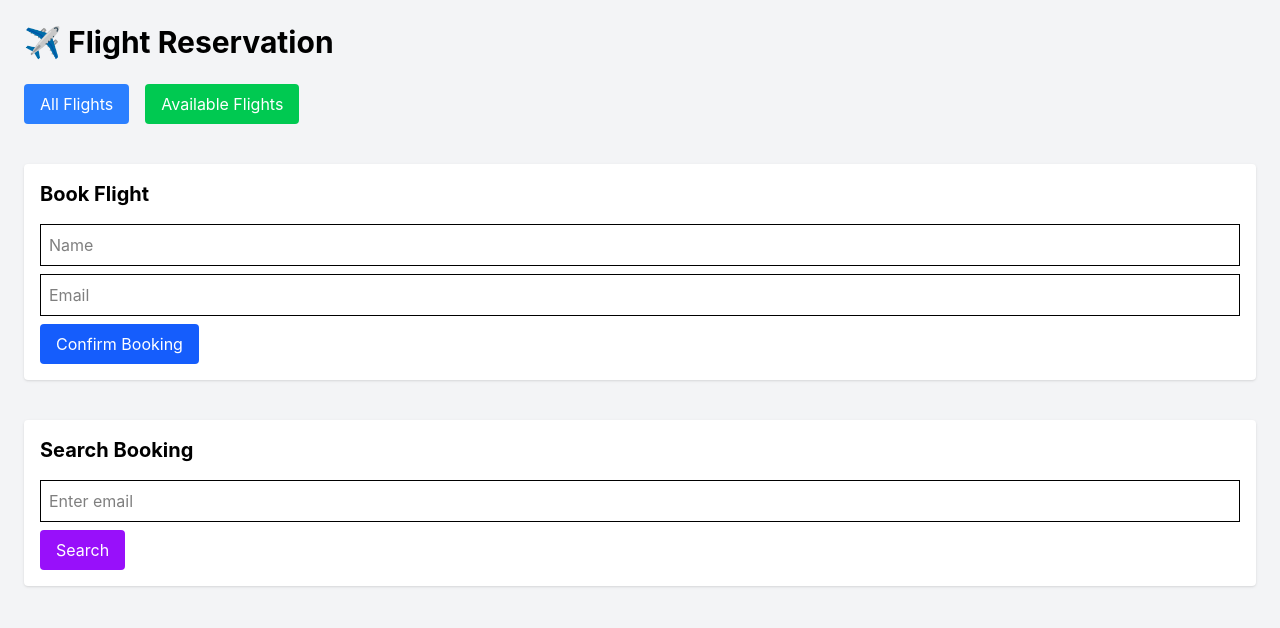
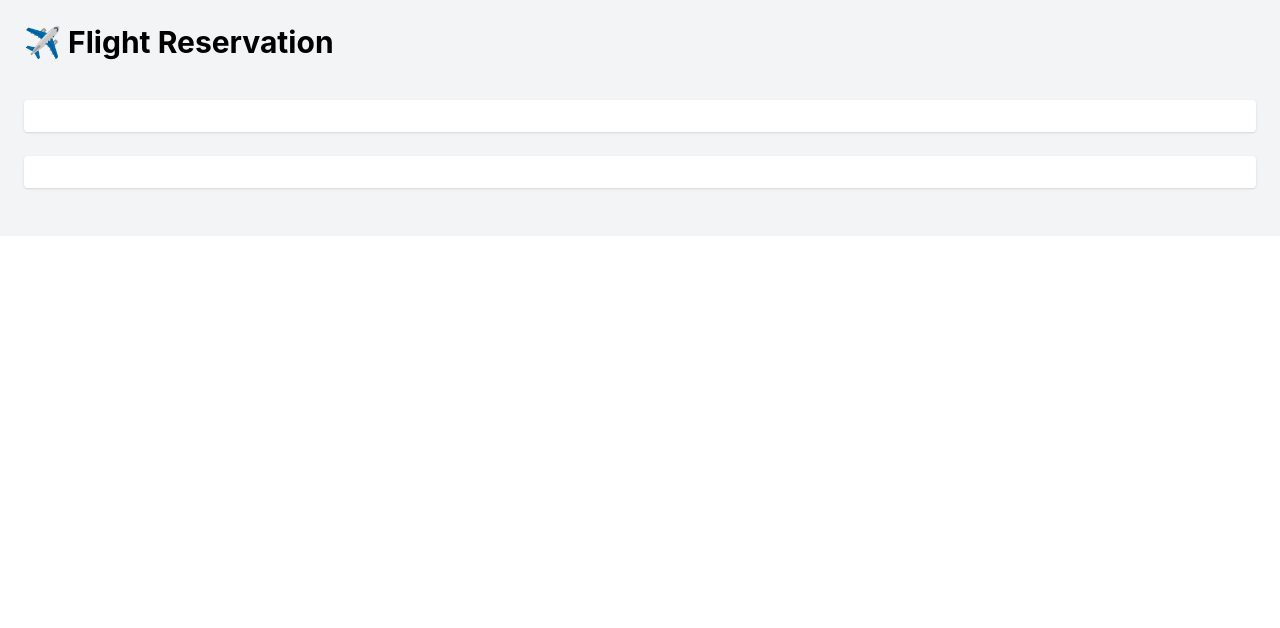
Before and after one commit to Gloriane7767/flight-booking-demo, a React (Vite) app: page / in a window 1280 px wide. Shown: the top 628 px of the page. Built offline with nearby package versions, Linux system fonts and the light colour scheme.

Commit message:
refactor BookingForm component structure and update import path

```diff
--- a/src/BookingForm.tsx
+++ /dev/null
@@ -1,50 +0,0 @@
-
-const BookingForm = () => {
-    return (
-        <div className="bg-gray-100 p-6">
-            <h1 className="text-3xl font-bold mb-6">✈️ Flight Reservation</h1>
-
-            {/* FILTER */}
-            <div className="mb-4 space-x-4">
-                <button className="bg-blue-500 text-white px-4 py-2 rounded">
-                    All Flights
-                </button>
-
-                <button  className="bg-green-500 text-white px-4 py-2 rounded">
-                    Available Flights
-                </button>
-            </div>
-
-            {/* FLIGHTS */}
-            <div id="flights" className="space-y-3 mb-10"></div>
-
-            {/* BOOKING FORM */}
-            <div className="bg-white p-4 rounded shadow mb-10">
-                <h2 className="text-xl font-bold mb-4">Book Flight</h2>
-
-                <input id="name" placeholder="Name" className="border p-2 w-full mb-2" />
-                <input id="email" placeholder="Email" className="border p-2 w-full mb-2" />
-
-                <button className="bg-blue-600 text-white px-4 py-2 rounded">
-                    Confirm Booking
-                </button>
-            </div>
-
-            {/* SEARCH */}
-            <div className="bg-white p-4 rounded shadow mb-6">
-                <h2 className="text-xl font-bold mb-4">Search Booking</h2>
-
-                <input id="searchEmail" placeholder="Enter email" className="border p-2 w-full mb-2" />
-
-                <button className="bg-purple-600 text-white px-4 py-2 rounded">
-                    Search
-                </button>
-            </div>
-
-            {/* BOOKINGS */}
-            <div id="bookings" className="space-y-3"></div>
-        </div>
-    );
-};
-
-export default BookingForm;
--- /dev/null
+++ b/src/Components/BookingForm.tsx
@@ -0,0 +1,38 @@
+
+const BookingForm = () => {
+    return (
+        <div className="bg-gray-100 p-6">
+            <h1 className="text-3xl font-bold mb-6">✈️ Flight Reservation</h1>
+
+            {/* FILTER */}
+            <div className="mb-4 space-x-4">
+
+                {/* All Flights */}
+
+                {/* Available Flights */}
+
+            </div>
+
+            {/* FLIGHTS */}
+            <div id="flights" className="space-y-3 mb-10"></div>
+
+            {/* BOOKING FORM */}
+
+
+            {/* SEARCH */}
+            <div className="bg-white p-4 rounded shadow mb-6">
+
+            </div>
+
+            {/* BOOKINGS */}
+            <div id="bookings" className="space-y-3"></div>
+
+            {/* CANCELLATION */}
+            <div className="bg-white p-4 rounded shadow mb-6">
+
+            </div>
+        </div>
+    );
+};
+
+export default BookingForm;
--- a/src/main.tsx
+++ b/src/main.tsx
@@ -1,7 +1,7 @@
 import { StrictMode } from 'react'
 import { createRoot } from 'react-dom/client'
 import './index.css'
-import BookingForm from './BookingForm.tsx'
+import BookingForm from './Components/BookingForm.tsx'
 
 createRoot(document.getElementById('root')!).render(
   <StrictMode>
```
